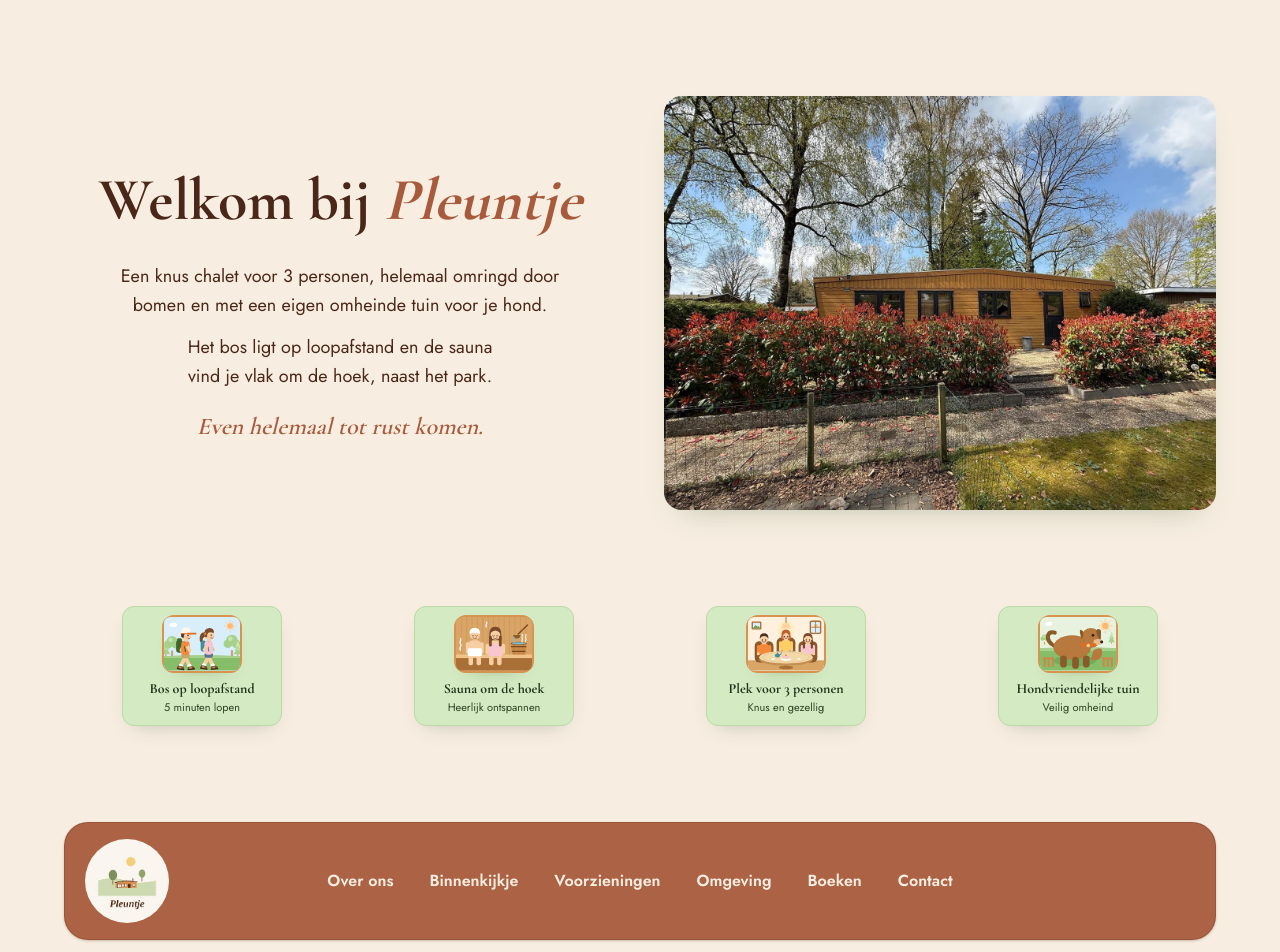
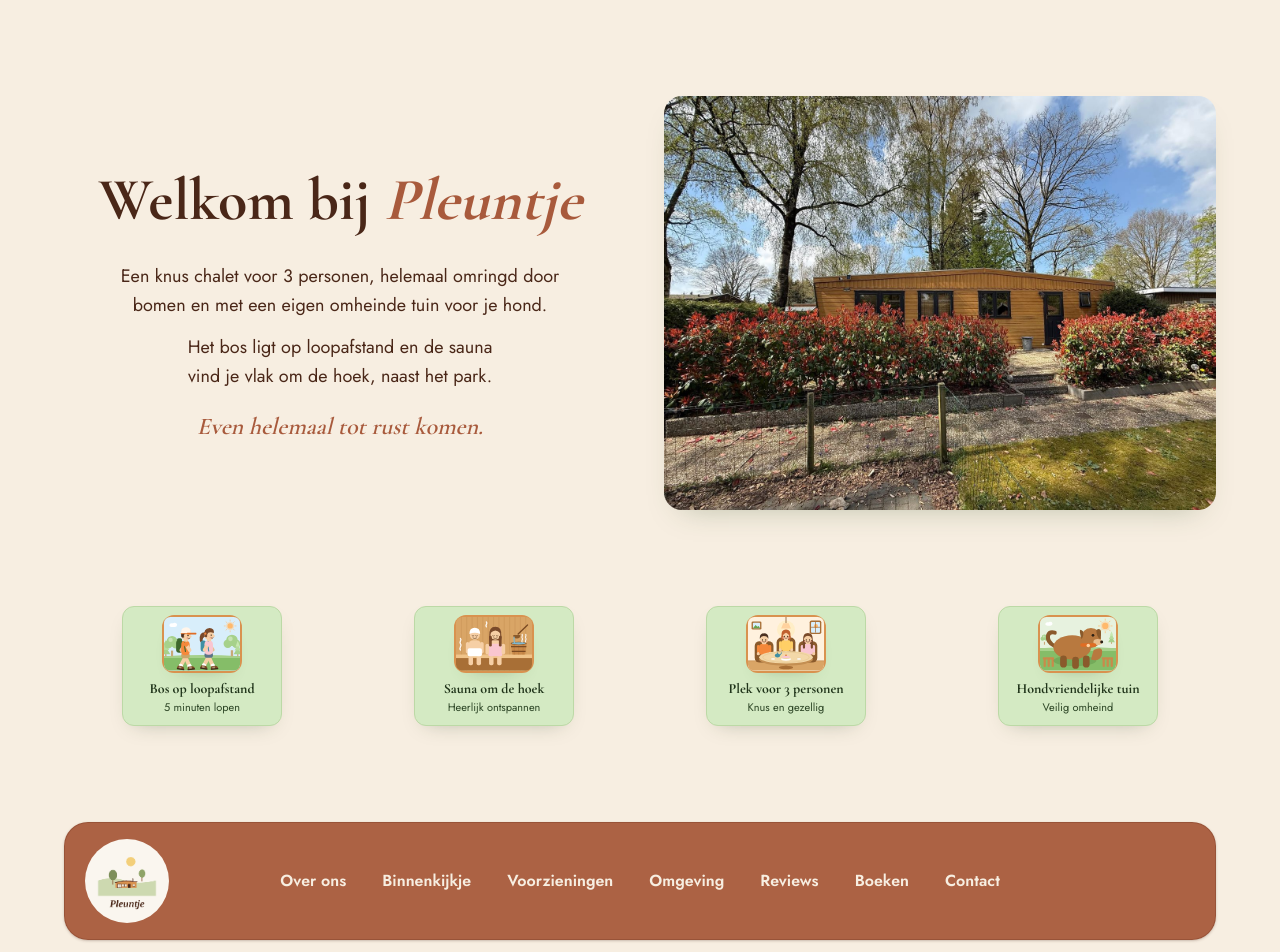
Before and after one commit to marjoleinbothoff/Pleuntje, a Next.js app: page / in a window 1280 px wide. Shown: the top 952 px of the page. Built offline with nearby package versions, Linux system fonts and the light colour scheme; no server answers.

Commit message:
Menu: link naar Reviews
Co-Authored-By: Claude Opus 5.5 <noreply@anthropic.com>
Claude-Session: https://claude.ai/code/session_014q71zzHSVhERxU8uEdLp61

```diff
--- a/src/components/Header.tsx
+++ b/src/components/Header.tsx
@@ -5,6 +5,7 @@ const navLinks = [
   { href: "#binnenkijkje", label: "Binnenkijkje" },
   { href: "#voorzieningen", label: "Voorzieningen" },
   { href: "#omgeving", label: "Omgeving" },
+  { href: "#reviews", label: "Reviews" },
   { href: "#boeken", label: "Boeken" },
   { href: "#contact", label: "Contact" },
 ];
```
